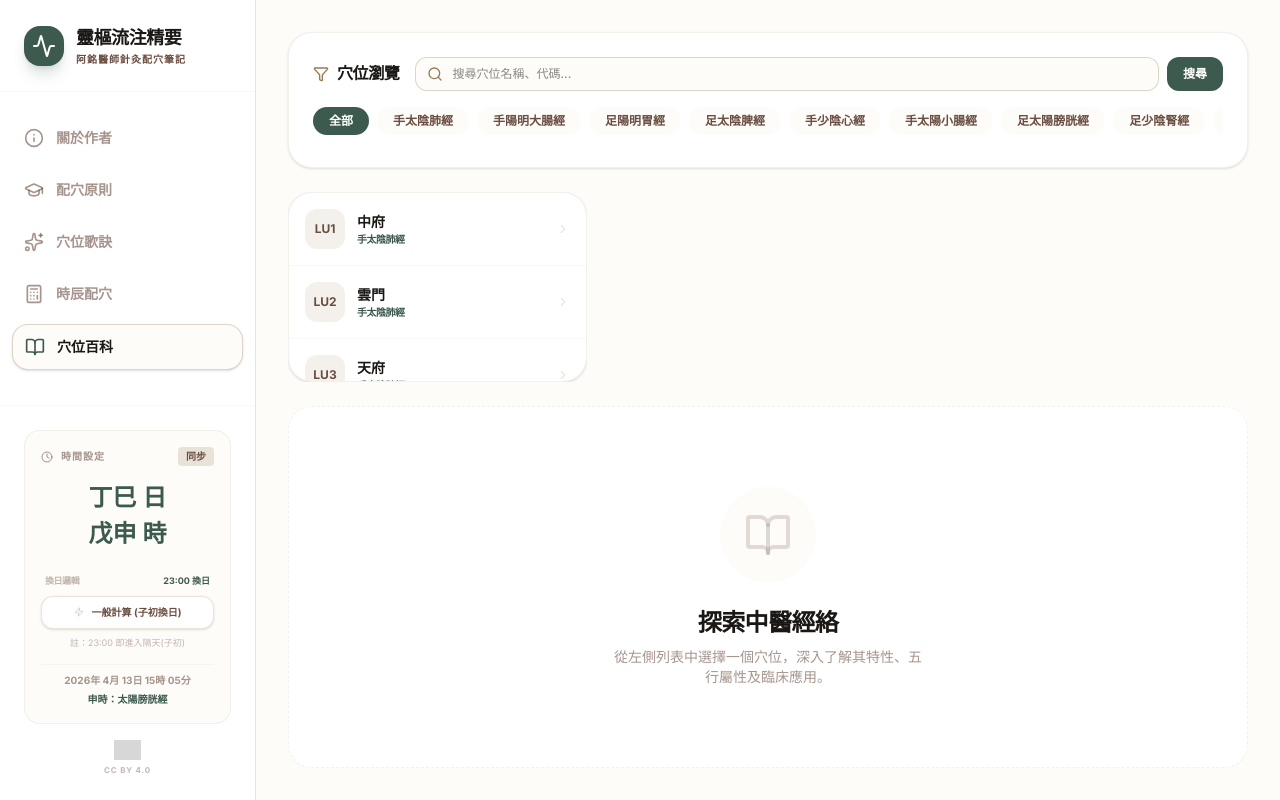
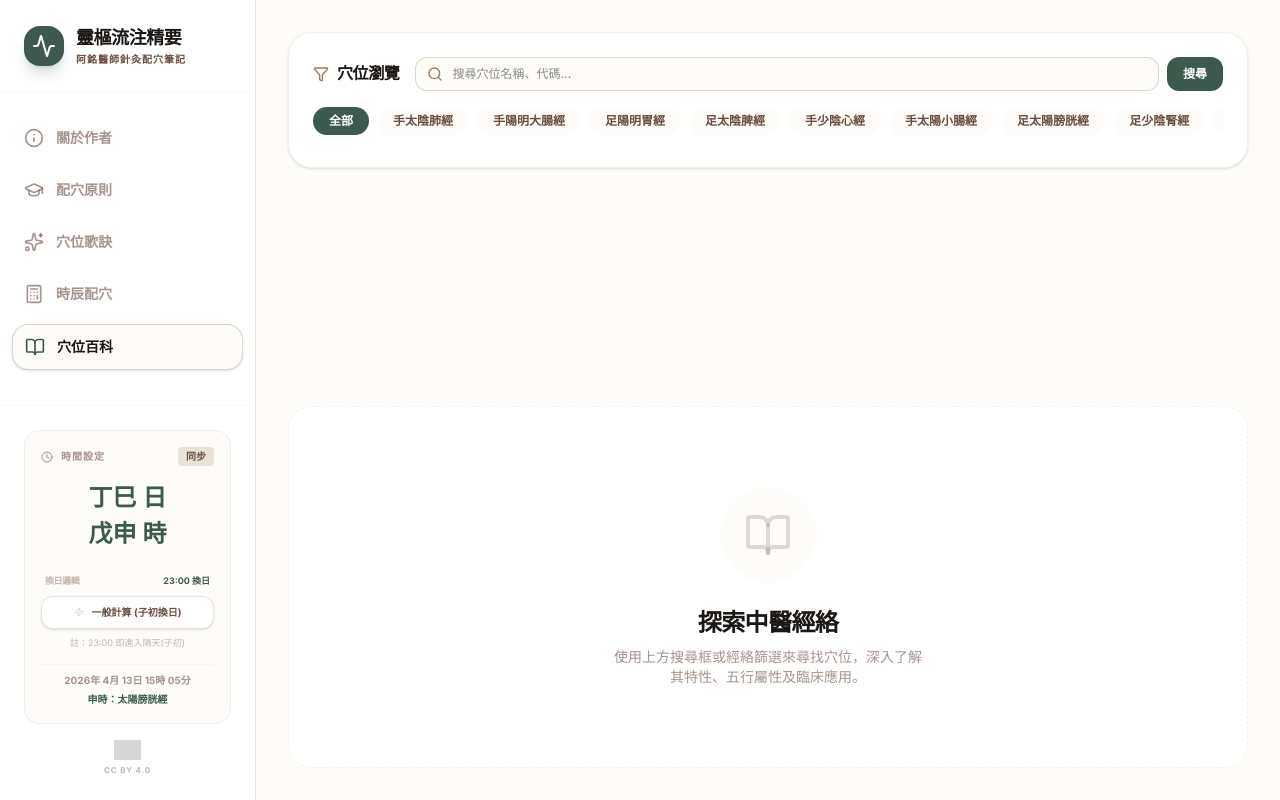
Before and after one commit to chimungwu/TCM_acupoints, a React (Vite) app: page / in a window 1280 px wide. Both pictures are taken after a click on the button "穴位百科". Built offline with nearby package versions, Linux system fonts and the light colour scheme; grey boxes are pictures that could not be loaded.

Commit message:
feat: Adjust layout for point list and details
The acupuncture point list is now hidden by default on larger screens to prioritize the details view. The details view now occupies the full width when no point is selected on large screens.

```diff
--- a/src/App.tsx
+++ b/src/App.tsx
@@ -344,8 +344,8 @@ export default function App() {
 
                 {/* Bottom: List and Details */}
                 <div className="grid grid-cols-1 lg:grid-cols-12 gap-8 h-full overflow-hidden">
-                  {/* Left: List */}
-                  <div className={`lg:col-span-4 ${selectedPoint ? 'hidden lg:flex' : 'flex'} flex-col gap-4 h-full overflow-hidden`}>
+                  {/* Left: List (Hidden by user request) */}
+                  <div className="hidden lg:col-span-4 flex-col gap-4 h-full overflow-hidden">
                     <div className="bg-white rounded-3xl border border-tcm-gold/10 shadow-sm overflow-hidden flex flex-col h-full">
                       <div className="flex-1 overflow-y-auto custom-scrollbar">
                         <div className="divide-y divide-tcm-gold/5">
@@ -475,7 +475,7 @@ export default function App() {
                 </AnimatePresence>
 
                 {/* Right: Details */}
-                <div className={`lg:col-span-8 ${selectedPoint ? 'block' : 'hidden lg:block'}`}>
+                <div className={`lg:col-span-12 ${selectedPoint ? 'block' : 'hidden lg:block'}`}>
                   <AnimatePresence mode="wait">
                     {selectedPoint ? (
                       <motion.div
@@ -590,7 +590,7 @@ export default function App() {
                         </div>
                         <div className="max-w-xs">
                           <h3 className="text-2xl font-serif font-bold text-tcm-ink mb-2">探索中醫經絡</h3>
-                          <p className="text-sm text-tcm-clay/60">從左側列表中選擇一個穴位，深入了解其特性、五行屬性及臨床應用。</p>
+                          <p className="text-sm text-tcm-clay/60">使用上方搜尋框或經絡篩選來尋找穴位，深入了解其特性、五行屬性及臨床應用。</p>
                         </div>
                       </div>
                     )}
```
